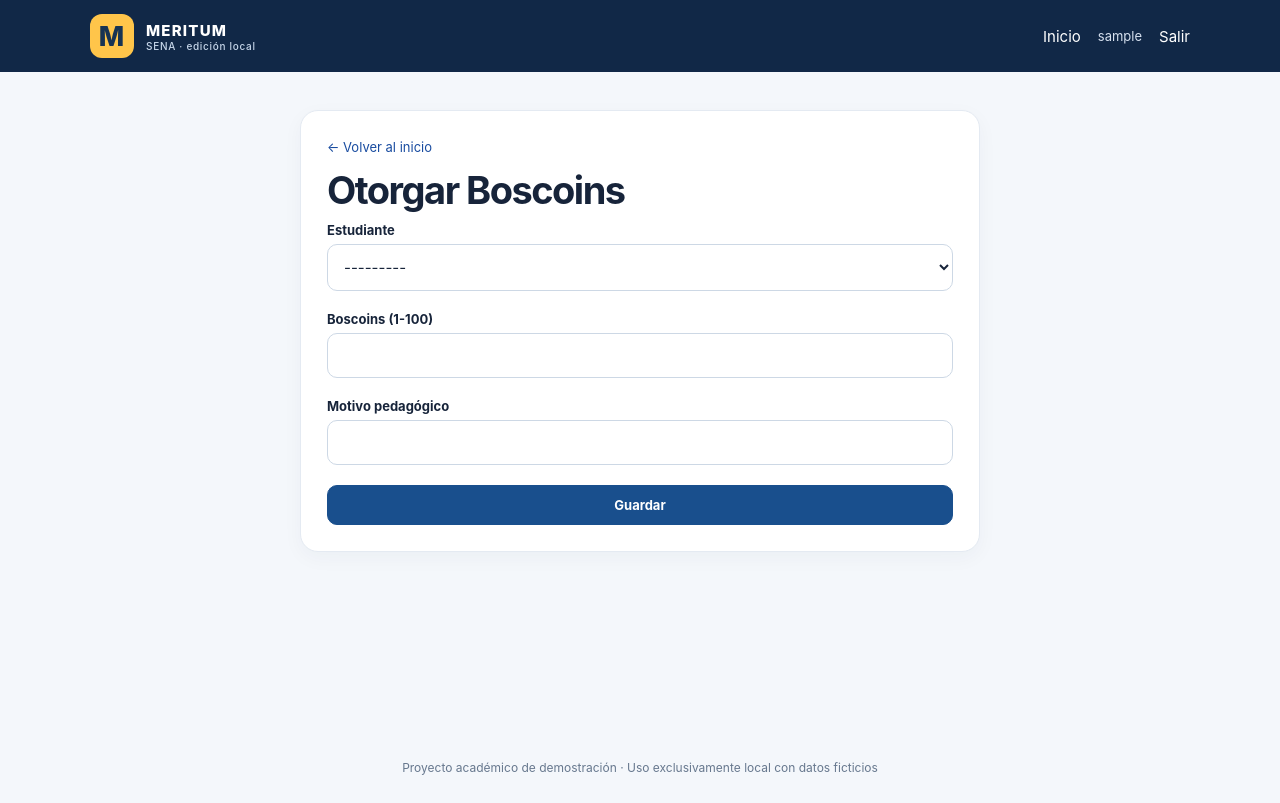
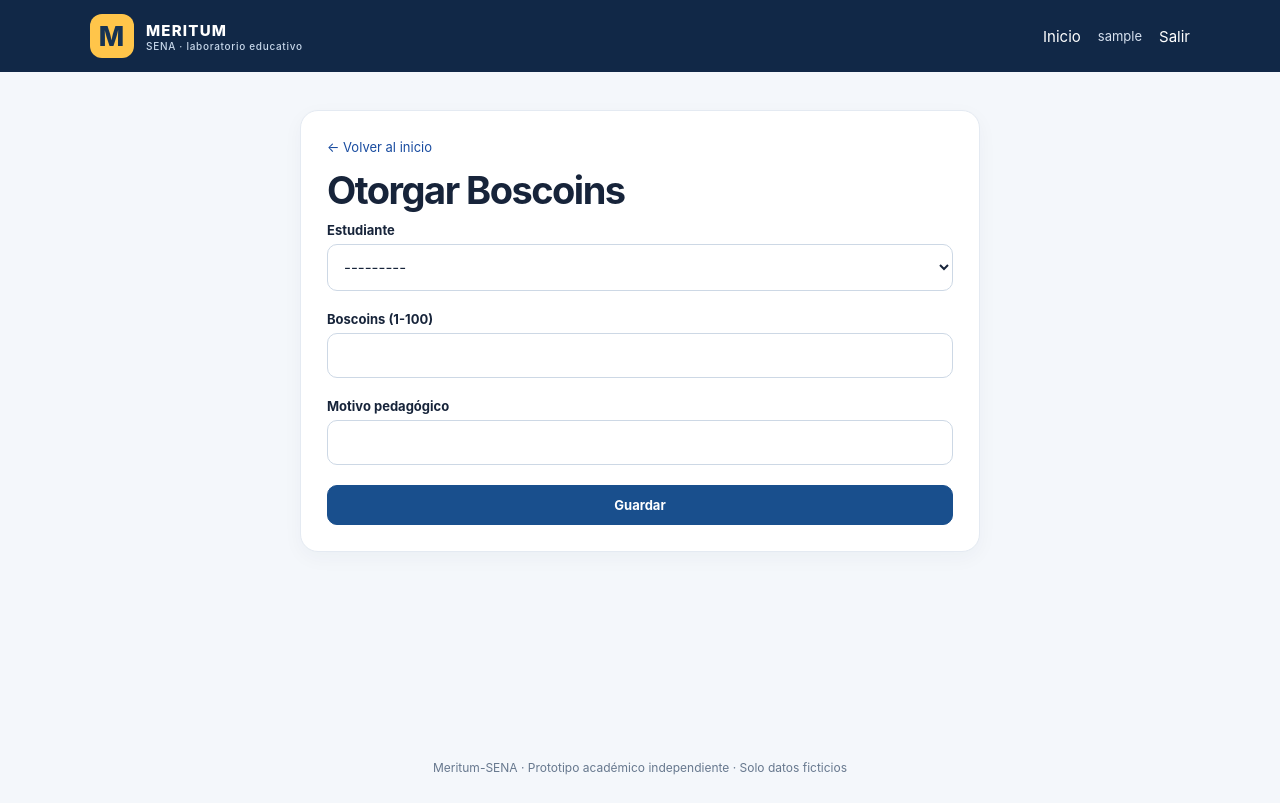
Before and after one commit to matepraxis/Meritum-SENA, a Django app: page /boscoins/otorgar/ in a window 1280 px wide. Run offline with Django 5.2, Linux system fonts and the light colour scheme; the visitor is signed in with stand-in values (Sample User, id 1); data comes from the database, SQL or seed files in the repository; data that the repository does not hold is empty.

Commit message:
Preparar Meritum-SENA para despliegue web independiente: aula/templates/aula/base.html

```diff
--- a/aula/templates/aula/base.html
+++ b/aula/templates/aula/base.html
@@ -9,7 +9,7 @@
 </head>
 <body>
   <header class="barra">
-    <div class="marca"><span class="marca-icono">M</span><span>MERITUM <small>SENA · edición local</small></span></div>
+    <div class="marca"><span class="marca-icono">M</span><span>MERITUM <small>SENA · laboratorio educativo</small></span></div>
     {% if user.is_authenticated %}
       <nav aria-label="Navegación principal">
         <a href="{% url 'inicio' %}">Inicio</a>
@@ -26,6 +26,6 @@
     {% endif %}
     {% block contenido %}{% endblock %}
   </main>
-  <footer>Proyecto académico de demostración · Uso exclusivamente local con datos ficticios</footer>
+  <footer>Meritum-SENA · Prototipo académico independiente · Solo datos ficticios</footer>
 </body>
 </html>
```
